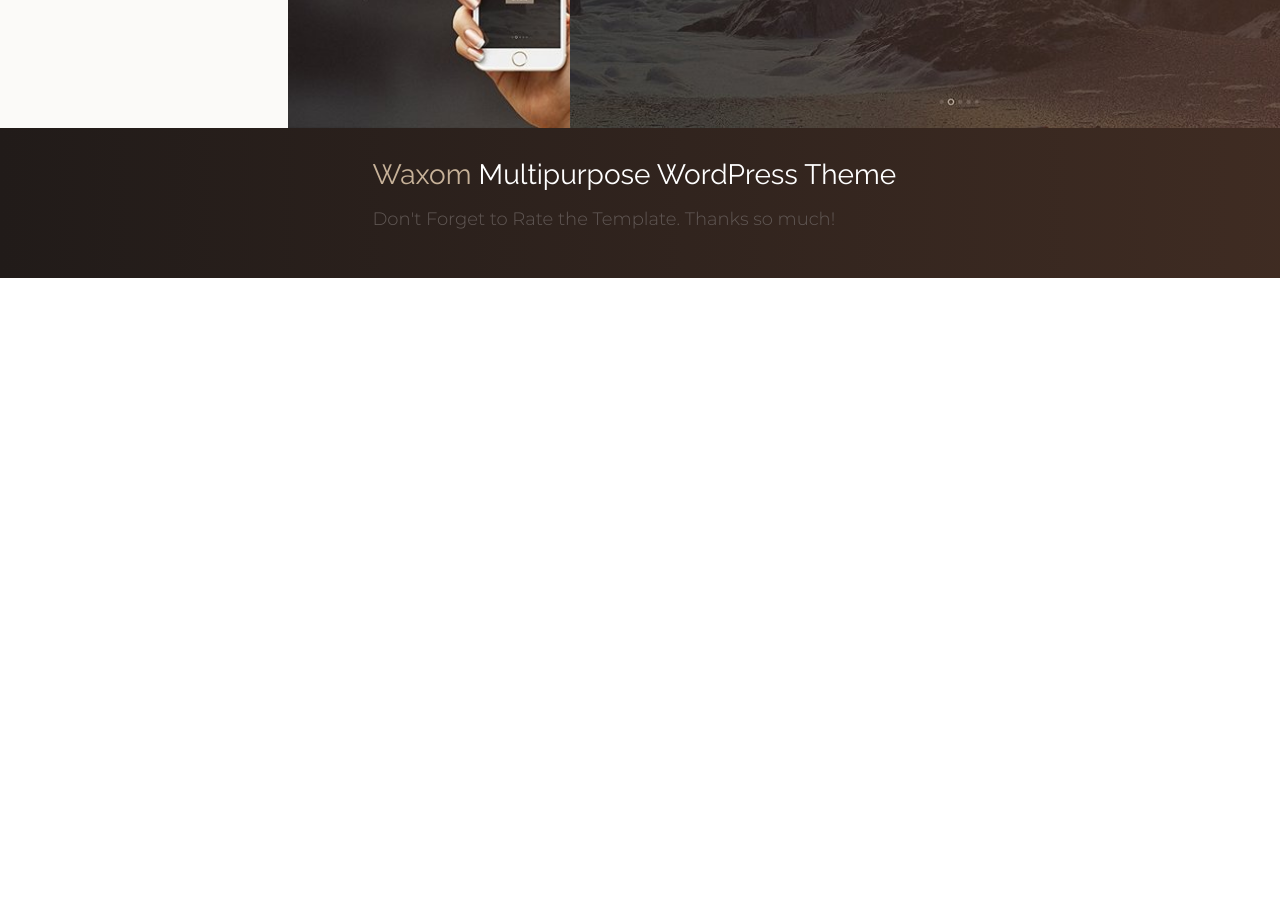
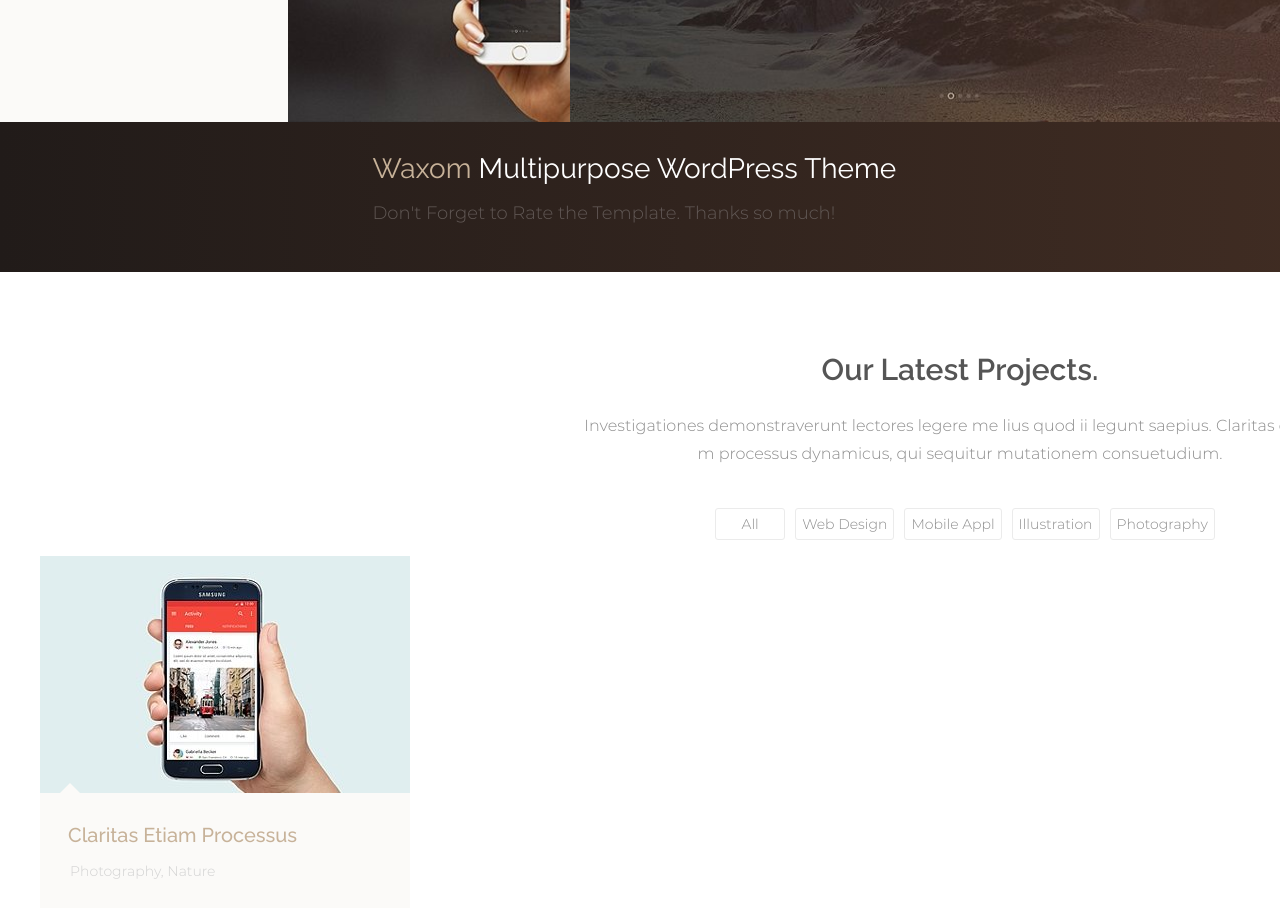
Before and after one commit to Gla3nata/Gla3nata.github.io, a plain HTML site: page index.html in a window 1280 px wide. Shown: the part 2000-2917 px from the top of the page. Before the commit the page ends 2278 px from the top, so only its background shows below. Drawn offline with Linux system fonts and the light colour scheme.

Commit message:
3.08
last changes

```diff
--- a/css/style.css
+++ b/css/style.css
@@ -377,7 +377,6 @@ body {
     transform: scale(1.2);
 }
 
-
 .services {
     display: flex;
     justify-content: center;
@@ -446,19 +445,22 @@ body {
 
 }
 
-.header-slider {
-    width: 100%;
-    display: block;
-    text-align: center;
+.headers {
     font-family: 'raleway-semibold', 'arial', sans-serif;
     font-size: 30px;
     line-height: 1.2;
     font-weight: 600;
     color: #555555;
-    padding: 80px 0 30px 0;
 }
 
-.header-slider-txt {
+.header-slider {
+    width: 100%;
+    display: block;
+    text-align: center;
+    padding: 80px 0 0 0;
+}
+
+.texts {
     font-family: 'montserrat-light', 'arial', sans-serif;
     font-size: 16px;
     line-height: 28px;
@@ -467,6 +469,14 @@ body {
     width: 760px;
     margin: 0 auto;
     word-break: break-all;
+    -webkit-hyphens: auto;
+    -moz-hyphens: auto;
+    -ms-hyphens: auto;
+    hyphens: auto;
+    padding: 24px 0 40px 0;
+}
+
+.header-slider-txt {
     padding-bottom: 45px;
 }
 
@@ -477,7 +487,6 @@ body {
     background-image: url('../img/browser_center_10768.jpg'),
         url('../img/browser_left_10769.jpg'),
         url('../img/browser_right_10770.jpg');
-
     background-size: 58%, 58%, 58%;
     background-repeat: no-repeat;
     background-position: bottom center, bottom left, bottom right;
@@ -493,6 +502,7 @@ body {
     box-sizing: border-box;
     background-color: #f4f5f8;
     background-image: linear-gradient(90.0deg, #211b19 0%, #4e3427 100%);
+    margin-bottom: 80px;
 }
 
 .ad-wrapper {
@@ -526,24 +536,94 @@ body {
     color: #615855;
 }
 
-/*
-.ad-button {
-    width: 170px;
-min-height: 50px;
-background-color: #998675;
-border-radius: 3px;
-border: none;
-border-bottom: 2px solid #736357;
-box-shadow: inset 0px 3px 0px 0px rgba(115, 99, 87, 0.004);
+.projects {
+    min-height: 1170px;
+    text-align: center;
+
 }
 
-.ad-button-txt {
-font-family: 'raleway-extrabold', 'arial', sans-serif;
-font-size: 14px;
-line-height: 23px;
-font-weight: 800;
-text-transform: uppercase;
-color: #ffffff;
-    word-break: break-all;
+.projects-btn {
+    display: flex;
+    justify-content: center;
 }
-*/
+
+.pro-btn {
+    margin: 0 0 0 10px;
+    min-width: 70px;
+    height: 32px;
+    border: 1px solid #ebebeb;
+    border-radius: 3px;
+    background-color: transparent;
+}
+
+.pro-btn:hover {
+    background-color: #998675;
+}
+
+.projects-btn-txt {
+    font-family: 'montserrat-light', 'arial', sans-serif;
+    font-size: 14px;
+    line-height: 21px;
+    font-weight: 300;
+    color: #8c8c8c;
+}
+
+.pro-btn:hover .projects-btn-txt {
+    color: #ffffff;
+}
+
+.carts {
+    width: 370px;
+/*    border: 1px solid black;*/
+    position: relative;
+}
+
+.carts-img {
+    display: block;
+    width: 100%;
+    /*    margin: 0 20px 0 0;*/
+}
+
+.carts-text {
+    width: 100%;
+/*    border: 1px solid red;*/
+    position: relative;
+    background-color: #fbfaf8;
+}
+
+.carts-text:before {
+  content: "";
+  border: 10px solid transparent;
+  border-bottom: 10px solid #fbfaf8;
+  position: absolute;
+  top: -20px;
+  left: 20px;
+}
+
+.carts-link {
+    text-decoration: none;
+}
+
+.carts-title {
+    display: block;
+    text-align: left;
+    padding: 30px 0 14px 28px;
+    font-family: 'raleway-medium', 'arial', sans-serif;
+    font-size: 20px;
+    line-height: 1.2;
+    font-weight: 500;
+    color: #c7b299;
+    text-transform:capitalize;
+}
+
+.carts-subject {
+    display: block;
+    text-align: left;
+    padding: 0 0 27px 30px;
+    font-family: 'montserrat-light', 'arial', sans-serif;
+    font-size: 14px;
+    line-height: 20px;
+    font-weight: 300;
+    color: #d1d1d1;
+    text-transform:capitalize;
+}
--- a/index.html
+++ b/index.html
@@ -94,8 +94,8 @@
         </div>
     </section>
     <section class="slider">
-        <span class="header-slider">Waxom is Realization of your Ideas.</span>
-        <p class="header-slider-txt">Investigationes demonstraverunt lectores legere me lius quod ii legunt saepius. Claritas est etiam processus dynamicus, qui sequitur mutationem consuetudium.</p>
+        <span class="header-slider headers">Waxom is Realization of your Ideas.</span>
+        <p class="header-slider-txt texts">Investigationes demonstraverunt lectores legere me lius quod ii legunt saepius. Claritas est etiam processus dynamicus, qui sequitur mutationem consuetudium.</p>
         <div class="multi_photo"></div>
     </section>
 
@@ -104,17 +104,32 @@
             <p class="ad-title"><span class="waxom">Waxom </span>Multipurpose WordPress Theme</p>
             <p class="ad-txt">Don't Forget to Rate the Template. Thanks so much!</p>
         </div>
-
-       <div class="add button"> <a href="#" class="link-btn"><span class="btn-link-txt">purchase now</span></a> </div>
-<!--
-         <button class="ad-button">
-       <span class="ad-button-txt">purchase now</span>
-     </button>
--->
+        <div class="add button"> <a href="#" class="link-btn"><span class="btn-link-txt">purchase now</span></a> </div>
     </aside>
+    <section class="projects">
+        <span class="projects-heder headers">Our Latest Projects.</span>
+        <p class="projects-text texts">Investigationes demonstraverunt lectores legere me lius quod ii legunt saepius. Claritas est etiam processus dynamicus, qui sequitur mutationem consuetudium. </p>
+        <div class="projects-btn">
+            <button class="pro-btn"><span class="projects-btn-txt">All</span></button>
+            <button class="pro-btn"><span class="projects-btn-txt">Web Design</span></button>
+            <button class="pro-btn"><span class="projects-btn-txt">Mobile Appl</span></button>
+            <button class="pro-btn"><span class="projects-btn-txt">Illustration</span></button>
+            <button class="pro-btn"><span class="projects-btn-txt">Photography</span></button>
+        </div>
+        <div class=project-carts>
+            <a href="#" class="carts-link">
+                <figure class="carts">
+                    <img class="carts-img" src="img/bg_photo_10894.jpg" alt="screenshots-img" width="370" height="237">
+                    <figcaption class="carts-text">
+                        <span class="carts-title">claritas etiam processus</span>
+                        <span class="carts-subject">photography, nature</span>
+                    </figcaption>
+                </figure>
+            </a>
 
 
-
+        </div>
+    </section>
 </body>
 
 </html>
```
Also changed, not shown: img/bg_photo_10894.jpg (added).
